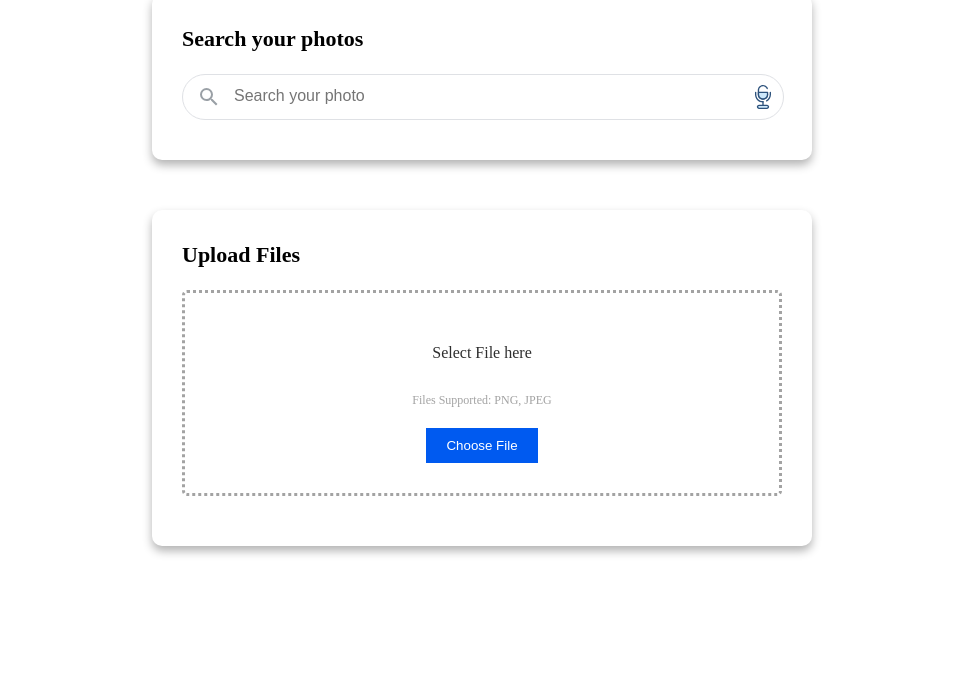
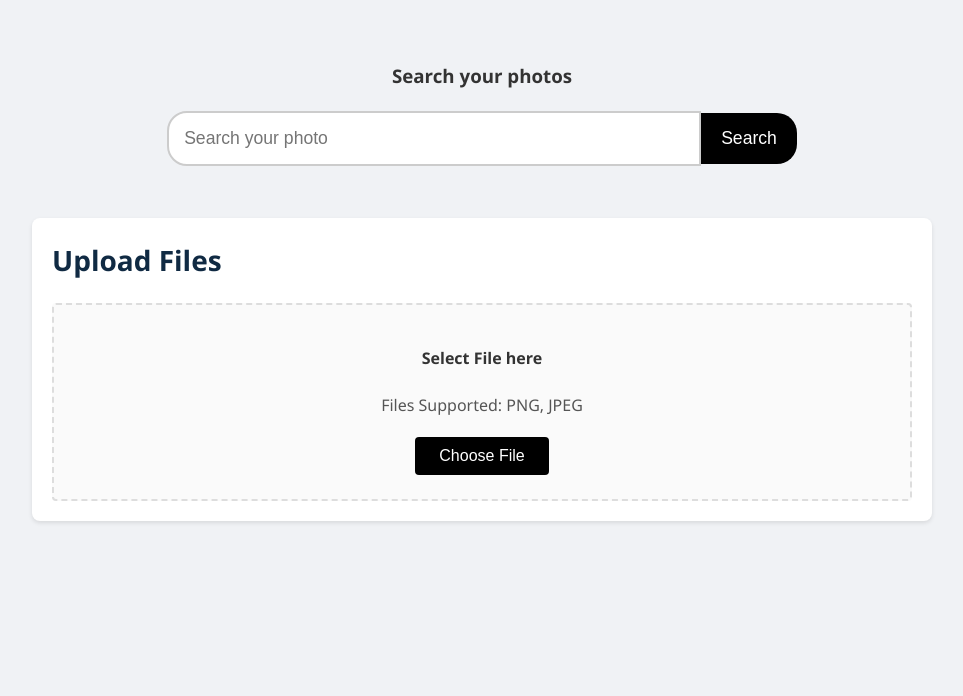
Before and after one commit to sash7410/photo_app, a plain HTML site: page frontend/index.html in a window 1280 px wide. Shown: the part 144-840 px from the top of the page, without its empty margins (158-1121 px from the left). Before the commit the page ends 800 px from the top, so only its background shows below. Drawn offline with nearby package versions, Linux system fonts and the light colour scheme.

Commit message:
ui changes

```diff
--- a/frontend/index.html
+++ b/frontend/index.html
@@ -1,7 +1,7 @@
 <!DOCTYPE html>
 <html lang="en">
 <head>
-    <title>QuickPic</title>
+    <title>photosApp</title>
     <meta name="description" content="">
     <meta name="viewport" content="width=device-width, initial-scale=1">
     <!--    <link rel="stylesheet" href="https://stackpath.bootstrapcdn.com/font-awesome/4.7.0/css/font-awesome.min.css">-->
@@ -22,51 +22,14 @@
 
 <body>
     <div class="container">
-    <div class="heading">
+        <header class="main-header">
             <h1>QuickPic</h1>
-    </div>
-    <div class="card">
+        </header>
+        <div class="search-section">
             <h3>Search your photos</h3>
-        <div class="searchbar">
-            <div class="searchbar-wrapper">
-                <div class="searchbar-left" onclick="searchPhoto()">
-                    <div class="search-icon-wrapper">
-                <span class="search-icon searchbar-icon">
-                    <svg xmlns="http://www.w3.org/2000/svg" viewBox="0 0 24 24" role="button">
-                        <path d="M15.5 14h-.79l-.28-.27A6.471 6.471 0 0 0 16 9.5 6.5 6.5 0 1 0 9.5 16c1.61 0 3.09-.59 4.23-1.57l.27.28v.79l5 4.99L20.49 19l-4.99-5zm-6 0C7.01 14 5 11.99 5 9.5S7.01 5 9.5 5 14 7.01 14 9.5 11.99 14 9.5 14z">
-                        </path>
-                    </svg>
-                </span>
-                    </div>
-                </div>
-
-                <div class="searchbar-center">
-                    <div class="searchbar-input-spacer"></div>
-
-                    <input type="text" class="searchbar-input form-control" maxlength="2048" name="search"
-                           autocapitalize="off" id="note-textarea"
-                           autocomplete="off" title="Search" role="combobox" placeholder="Search your photo">
-                </div>
-
-                <div class="searchbar-right">
-                    <svg role="button" class="icon" viewBox="0 0 1024 1024"
-                         width="24px" height="24px" id="start-record-btn">
-                        <path d="M512.002 626.23c-122.93 0-222.938-100.01-222.938-222.938V222.94C289.06 100.01 389.072 0 512.002 0c69.74 0 134.242 31.968 176.974 87.708a223.47 223.47 0 0 1 29.964 52.486c5.898 14.646-1.196 31.3-15.844 37.196-14.646 5.898-31.3-1.198-37.196-15.844a166.256 166.256 0 0 0-22.302-39.052c-31.82-41.51-79.786-65.316-131.594-65.316-91.402 0-165.76 74.362-165.76 165.76v180.35c0 91.402 74.36 165.76 165.76 165.76s165.76-74.362 165.76-165.76c0-15.786 12.8-28.588 28.588-28.588s28.588 12.802 28.588 28.588c0 122.93-100.01 222.942-222.938 222.942z"
-                              fill="#2D527C"></path>
-                        <path d="M512.002 744.918c-188.374 0-341.628-153.25-341.628-341.624v-90.178c0-15.786 12.8-28.588 28.588-28.588s28.588 12.802 28.588 28.588v90.178c0 156.844 127.604 284.448 284.45 284.448 15.79 0 28.588 12.802 28.588 28.588s-12.796 28.588-28.586 28.588zM666.306 704.2c-9.946 0-19.606-5.194-24.878-14.46-7.804-13.726-3.008-31.18 10.716-38.986 89.012-50.63 144.304-145.452 144.304-247.464v-90.178c0-15.786 12.8-28.588 28.588-28.588s28.588 12.802 28.588 28.588v90.178c0 122.524-66.372 236.392-173.212 297.164a28.41 28.41 0 0 1-14.106 3.746z"
-                              fill="#2D527C"></path>
-                        <path d="M317.648 313.116v90.174c0 106.894 87.458 194.352 194.35 194.352 106.894 0 194.35-87.458 194.35-194.352v-90.174h-388.7z"
-                              fill="#CEE8FA"></path>
-                        <path d="M512.002 626.23c-122.93 0-222.938-100.01-222.938-222.938v-90.174c0-15.786 12.8-28.588 28.588-28.588h388.702c15.79 0 28.588 12.802 28.588 28.588v90.174c-0.002 122.926-100.012 222.938-222.94 222.938z m-165.764-284.528v61.586c0 91.402 74.36 165.76 165.76 165.76s165.76-74.362 165.76-165.76v-61.586h-331.52zM512.002 952.782c-15.79 0-28.588-12.802-28.588-28.588V716.328c0-15.786 12.8-28.588 28.588-28.588 15.79 0 28.588 12.802 28.588 28.588v207.866c0 15.79-12.798 28.588-28.588 28.588z"
-                              fill="#2D527C"></path>
-                        <path d="M682.476 995.412H341.524c-35.232 0-63.796-28.564-63.796-63.796s28.564-63.796 63.796-63.796h340.954c35.232 0 63.796 28.564 63.796 63.796-0.002 35.232-28.564 63.796-63.798 63.796z"
-                              fill="#CEE8FA"></path>
-                        <path d="M682.476 1024H341.524c-50.94 0-92.384-41.442-92.384-92.382s41.446-92.382 92.384-92.382h340.954c50.94 0 92.384 41.442 92.384 92.382S733.418 1024 682.476 1024z m-340.952-127.59c-19.414 0-35.208 15.792-35.208 35.204s15.792 35.204 35.208 35.204h340.954c19.414 0 35.208-15.792 35.208-35.204s-15.792-35.204-35.208-35.204H341.524z"
-                              fill="#2D527C"></path>
-                    </svg>
-                </div>
-            </div>
-        </div>
+            <div class="search-bar">
+                <input type="text" class="search-input" id="note-textarea" placeholder="Search your photo">
+                <button class="search-btn" onclick="searchPhoto()">Search</button>
             </div>
         </div>
         <div class="card">
@@ -76,15 +39,19 @@
                     <h4>Select File here</h4>
                 </header>
                 <p>Files Supported: PNG, JPEG</p>
-        <input id="file_path" type="file" name="search" hidden accept="image/jpeg, image/png" style="display:none;">
-        <button class="btn">Choose File</button>
+                <!-- The file input is hidden and triggered by the "Choose File" button -->
+                <input id="file_path" type="file" name="file" hidden accept="image/jpeg, image/png">
+                <!-- The "Choose File" button -->
+                <button class="btn" onclick="document.getElementById('file_path').click();">Choose File</button>
+                <!-- Area where the selected file name and custom tag input will be displayed -->
+                <div id="file-display-area"></div>
             </div>
         </div>
-<div>
         <div class="banner-section" id="img-container">
             <p id="displaytext"></p>
         </div>
     </div>
+
 <script src="https://cdnjs.cloudflare.com/ajax/libs/jquery/3.2.1/jquery.min.js"></script>
 <script src="render.js"></script>
 <script src="script.js"></script>
--- a/frontend/style1.css
+++ b/frontend/style1.css
@@ -1,222 +1,145 @@
+body, html {
+    height: 100%;
+    margin: 0;
+    font-family: 'Segoe UI', Tahoma, Geneva, Verdana, sans-serif;
+    background: #f0f2f5;
+    color: #333;
+    line-height: 1.6;
+}
+
 .container {
-    display: flex;
-    flex-direction: column;
+    max-width: 900px;
+    margin: 40px auto;
+    padding: 20px;
 }
 
 .heading h1 {
+    font-size: 2.8rem;
+    color: #102a43;
+    margin-bottom: 10px;
     text-align: center;
-}
-
-.searchbar {
-    font-size: 14px;
-    font-family: arial, sans-serif;
-    color: #202124;
-    display: flex;
-    z-index: 3;
-    height: 44px;
-    background: white;
-    border: 1px solid #dfe1e5;
-    box-shadow: none;
-    border-radius: 24px;
-    margin: 0 auto;
-    width: 100%;
-}
-
-.search-wrapper {
-    width: 650px;
-    margin: auto;
-}
-
-.searchbar:hover {
-    box-shadow: 0 1px 6px rgb(32 33 36 / 28%);
-    border-color: rgba(223, 225, 229, 0);
-}
-
-.searchbar-wrapper {
-    flex: 1;
-    display: flex;
-    padding: 5px 8px 0 14px;
-}
-
-.searchbar-left {
-    font-size: 14px;
-    font-family: arial, sans-serif;
-    color: #202124;
-    display: flex;
-    align-items: center;
-    padding-right: 13px;
-    margin-top: -5px;
-    cursor: pointer;
-}
-
-.search-icon-wrapper {
-    margin: auto;
-}
-
-.search-icon {
-    margin-top: 3px;
-    color: #9aa0a6;
-    height: 20px;
-    line-height: 20px;
-    width: 20px;
-}
-
-.searchbar-icon {
-    display: inline-block;
-    fill: currentColor;
-    height: 24px;
-    line-height: 24px;
-    position: relative;
-    width: 24px;
-}
-
-.searchbar-center {
-    display: flex;
-    flex: 1;
-    flex-wrap: wrap;
-}
-
-.searchbar-input-spacer {
-    color: transparent;
-    flex: 100%;
-    white-space: pre;
-    height: 34px;
-    font-size: 16px;
-}
-
-.searchbar-input {
-    background-color: transparent;
-    border: none;
-    padding: 0;
-    color: rgba(0, 0, 0, .87);
-    word-wrap: break-word;
-    outline: none;
-    display: flex;
-    flex: 100%;
-    margin: -37px 0 0;
-    height: 34px;
-    font-size: 16px;
-    max-width: 100%;
-    width: 100%;
-}
-
-.searchbar-right {
-    display: flex;
-    flex: 0 0 auto;
-    margin-top: 5px;
-    align-items: stretch;
-    flex-direction: row;
-    cursor: pointer;
-}
-
-.searchbar-clear-icon {
-    margin-right: 12px
-}
-
-.voice-search {
-    flex: 1 0 auto;
-    display: flex;
-    cursor: pointer;
-    align-items: center;
-    border: 0;
-    background: transparent;
-    outline: none;
-    padding: 0 8px;
-    width: 2.8em;
+    font-weight: 700;
 }
 
 .card {
-    border-radius: 10px;
-    box-shadow: 0 5px 10px 0 rgba(0, 0, 0, 0.3);
-    width: 600px;
-    background-color: #ffffff;
-    padding: 10px 30px 40px;
-    margin: 50px auto 0;
+    background: #fff;
+    margin-bottom: 20px;
+    border: none;
+    border-radius: 8px;
+    box-shadow: 0 2px 4px rgba(0, 0, 0, 0.1);
+    padding: 20px;
+    transition: transform 0.3s ease, box-shadow 0.3s ease;
+}
+
+.card:hover {
+    transform: translateY(-5px);
+    box-shadow: 0 4px 6px rgba(0, 0, 0, 0.2);
 }
 
 .card h3 {
-    font-size: 22px;
-    font-weight: 600;
+    color: #102a43;
+    font-size: 1.75rem;
+    margin-top: 0;
+    margin-bottom: 15px;
+}
 
+.search-section {
+    text-align: center;
+    padding: 2rem 0;
+}
+
+.search-bar {
+    margin: 20px 0;
+    display: flex;
+    justify-content: center;
+    align-items: center;
+}
+
+.search-input {
+    flex: 1;
+    padding: 15px;
+    font-size: 1.1rem;
+    border: 2px solid #ccc;
+    border-radius: 20px 0 0 20px;
+    outline: none;
+    transition: all 0.3s;
+    width: 100%; /* Full width of parent */
+    max-width: 500px; /* Maximum width */
+}
+
+.search-btn {
+    padding: 15px 20px;
+    border: none;
+    background-color: #000000;
+    color: white;
+    border-radius: 0 20px 20px 0;
+    cursor: pointer;
+    font-size: 1.1rem;
+    transition: background-color 0.3s;
+    box-sizing: border-box;
+}
+
+.search-btn:hover {
+    background-color: #45a049;
 }
 
 .drop_box {
-    margin: 10px 0;
-    padding: 30px;
-    display: flex;
-    align-items: center;
-    justify-content: center;
-    flex-direction: column;
-    border: 3px dotted #a3a3a3;
-    border-radius: 5px;
-}
-
-.drop_box h4 {
-    font-size: 16px;
-    font-weight: 400;
-    color: #2e2e2e;
+    text-align: center;
+    padding: 20px;
+    border: 2px dashed #ddd;
+    background-color: #fafafa;
+    border-radius: 4px;
+    margin-top: 20px;
 }
 
 .drop_box p {
-    margin-top: 10px;
-    margin-bottom: 20px;
-    font-size: 12px;
-    color: #a3a3a3;
+    margin: 15px 0;
+    color: #555;
 }
 
 .btn {
+    background-color: #000000;
+    border: none;
+    color: white;
+    padding: 10px 24px;
+    text-align: center;
     text-decoration: none;
-    background-color: #005af0;
-    color: #ffffff;
-    padding: 10px 20px;
-    border: none;
-    outline: none;
-    transition: 0.3s;
+    display: inline-block;
+    font-size: 16px;
+    margin: 4px 2px;
+    transition-duration: 0.4s;
+    cursor: pointer;
+    border-radius: 4px;
 }
 
 .btn:hover {
-    text-decoration: none;
-    background-color: #ffffff;
-    color: #005af0;
-    padding: 10px 20px;
-    border: none;
-    outline: 1px solid #010101;
+    background-color: #005f73;
 }
 
-.form input {
-    margin: 10px 0;
+.banner-section img {
     width: 100%;
-    background-color: #e2e2e2;
-    border: none;
-    outline: none;
-    padding: 12px 20px;
-    border-radius: 4px;
+    max-width: 400px;
+    padding: 5px;
+    margin-top: 10px;
+    border-radius: 8px;
 }
 
-#note_customtag {
-    line-height: 28px;
-    border: 2px solid transparent;
-    border-bottom-color: #777;
-    padding: .2rem 0;
-    outline: none;
-    background-color: transparent;
-    color: #0d0c22;
-    transition: .3s cubic-bezier(0.645, 0.045, 0.355, 1);
-    margin-bottom: 10px;
+#displaytext {
+    color: #888;
+    margin-bottom: 20px;
 }
 
-#note_customtag:focus, #note_customtag:hover {
-    outline: none;
-    padding: .2rem 1rem;
-    border-radius: 1rem;
-    border-color: #7a9cc6;
+/* Responsive layout */
+@media screen and (max-width: 768px) {
+    .heading h1 {
+        font-size: 2.2rem;
+    }
+
+    .card {
+        margin: 10px;
+    }
+
+    .banner-section img {
+        max-width: 100%;
+    }
 }
-
-#note_customtag::placeholder {
-    color: #777;
-}
-
-#note_customtag:focus::placeholder {
-    opacity: 0;
-    transition: opacity .3s;
-}
```
Also changed, not shown: 1 other file. Lines whose indentation alone changed are shown as unchanged.
